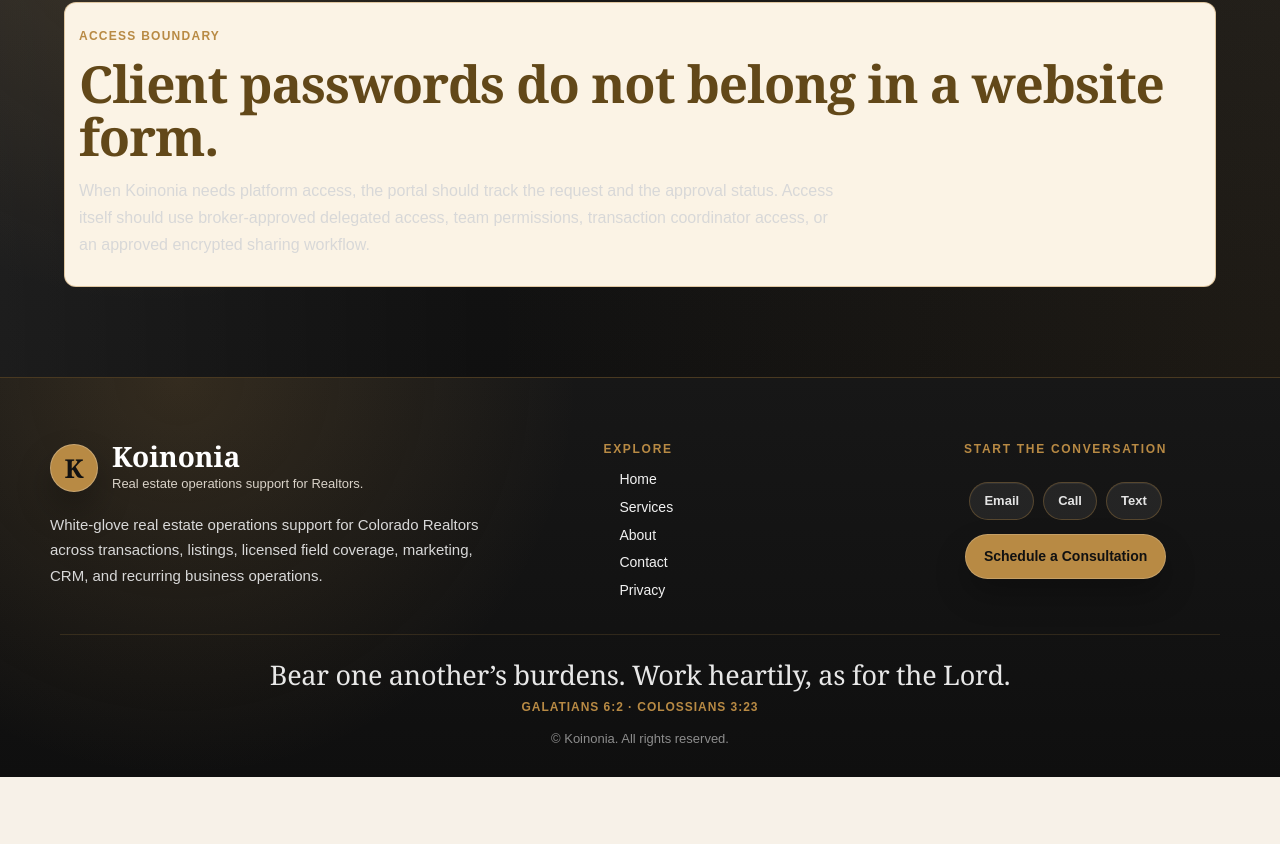
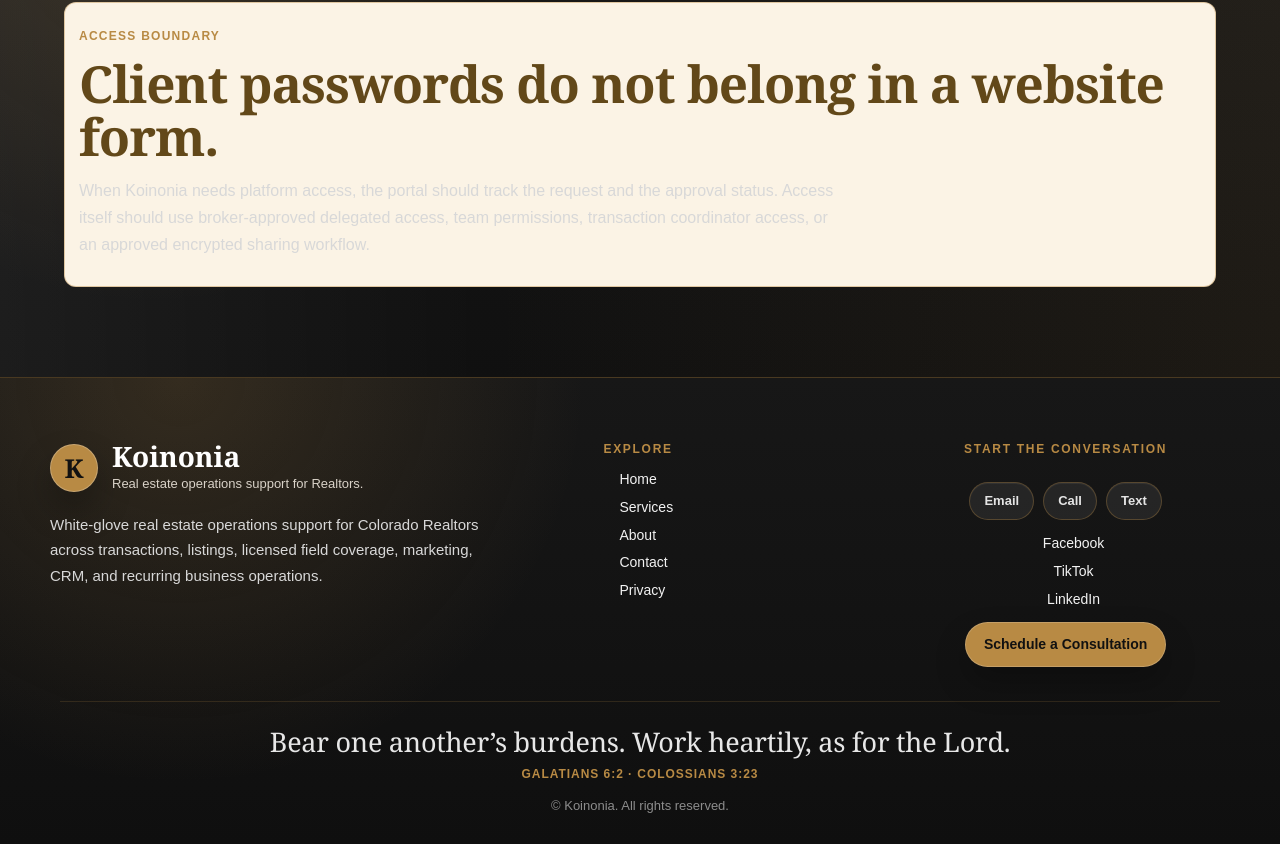
Before and after one commit to KoinoniaTransactions/Reynalds-OS, a Next.js app in the folder apps/web/: page /client in a window 1280 px wide. Shown: the part 1609-2453 px from the top of the page. Before the commit the page ends 2386 px from the top, so only its background shows below. Built offline with nearby package versions, Linux system fonts and the light colour scheme; no server answers.

Commit message:
Align Koinonia public contact and verified social links

```diff
--- a/apps/web/components/site/Footer/Footer.tsx
+++ b/apps/web/components/site/Footer/Footer.tsx
@@ -1,8 +1,14 @@
 import { sharedContent } from "@/content/shared";
-import { contactConfig, mailto } from "../../../config/contact.config";
+import { contactConfig, mailto, socialConfig } from "../../../config/contact.config";
 
 export function Footer() {
   const footer = sharedContent.footer;
+  const socialLinks = [
+    { label: "Facebook", href: socialConfig.facebook },
+    { label: "Instagram", href: socialConfig.instagram },
+    { label: "TikTok", href: socialConfig.tiktok },
+    { label: "LinkedIn", href: socialConfig.linkedin }
+  ].filter((link) => Boolean(link.href));
 
   return (
     <footer className="koinonia-footer">
@@ -57,6 +63,14 @@ export function Footer() {
             </a>
           </div>
 
+          <nav aria-label="Koinonia social media" className="koinonia-footer-social">
+            {socialLinks.map((link) => (
+              <a key={link.label} href={link.href} target="_blank" rel="noopener noreferrer">
+                {link.label}
+              </a>
+            ))}
+          </nav>
+
           <a
             className="koinonia-footer-cta"
             href={footer.ctaHref}
```
